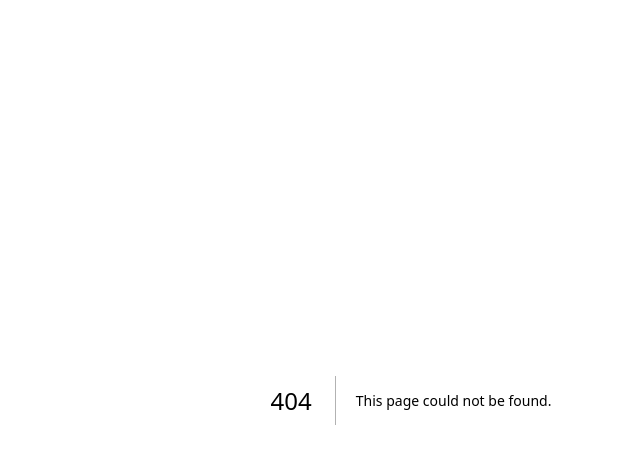
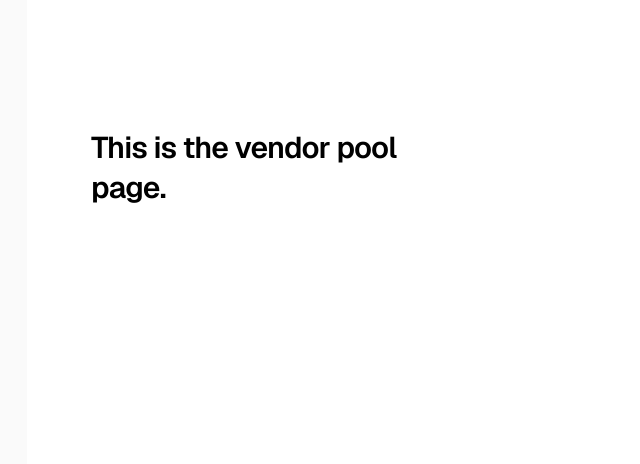
Before and after one commit to Exor8129/erp-exor, a Next.js app: page /vendorpool in a window 1280 px wide. Before the commit this address had no page. Shown: the top 464 px of the page, without its empty margins (229-869 px from the left). Built offline with nearby package versions, Linux system fonts and the light colour scheme.

Commit message:
vendorpool

```diff
--- /dev/null
+++ b/src/app/vendorpool/page.js
@@ -0,0 +1,11 @@
+export default function VendorPool() {
+  return (
+    <div className="flex min-h-screen items-center justify-center bg-zinc-50 font-sans dark:bg-black">
+      <main className="flex min-h-screen w-full max-w-3xl flex-col items-center justify-between py-32 px-16 bg-white dark:bg-black sm:items-start">
+        <h1 className="max-w-xs text-3xl font-semibold leading-10 tracking-tight text-black dark:text-zinc-50">
+          This is the vendor pool page.
+        </h1>
+      </main>
+    </div>
+  );
+}
```
